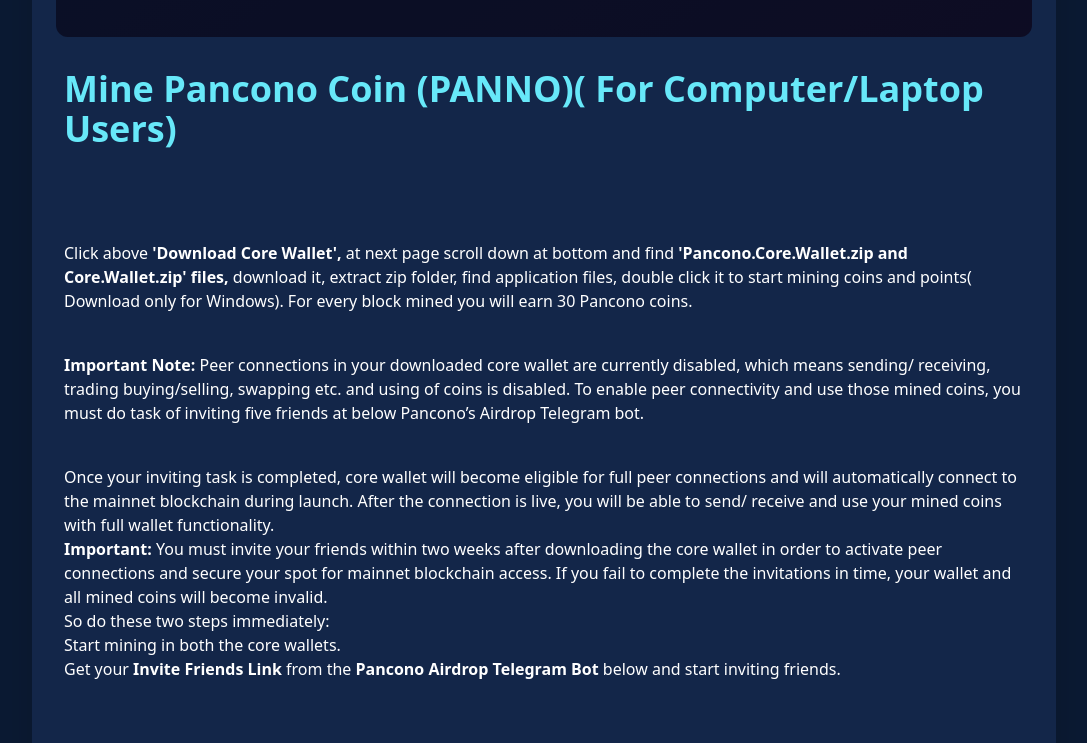
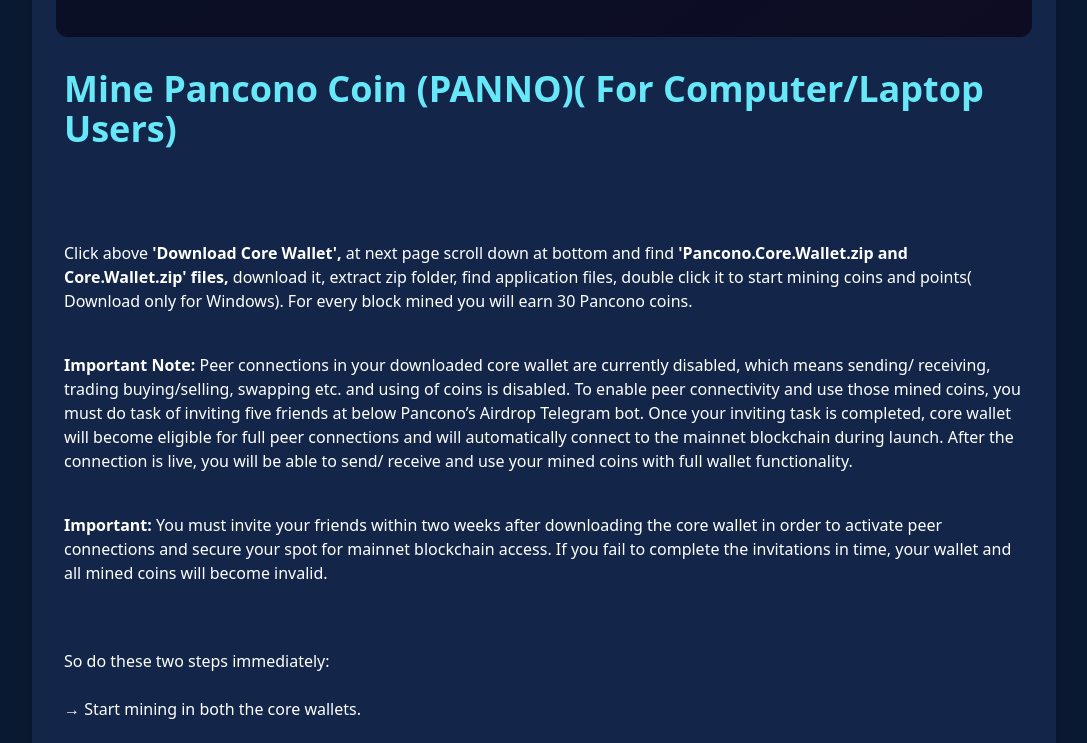
Before and after one commit to ChaserOd/Pancono_app_site, a plain HTML site: page index.html in a window 1280 px wide. Shown: the part 651-1394 px from the top of the page, without its empty margins (96-1183 px from the left). Drawn offline with nearby package versions, Linux system fonts and the light colour scheme.

Commit message:
Update index.html

```diff
--- a/index.html
+++ b/index.html
@@ -111,18 +111,19 @@
          </p>
        <p class="mb-10">
    <strong>Important Note:</strong> Peer connections in your downloaded core wallet are currently disabled, which means sending/ receiving, trading buying/selling, swapping etc. and using of coins is disabled. To enable peer connectivity and use those mined coins, you must do task of inviting five friends at below Pancono’s Airdrop Telegram bot.
-    </p>
-Once your inviting task is completed, core wallet will become eligible for full peer connections and will automatically connect to the mainnet blockchain during launch. After the connection is live, you will be able to send/ receive and use your mined coins with full wallet functionality.
-<br />
+
+Once your inviting task is completed, core wallet will become eligible for full peer connections and will automatically connect to the mainnet blockchain during launch. After the connection is live, you will be able to send/ receive and use your mined coins with full wallet functionality. </p>
+ <p class="mb-10">
 <strong>Important:</strong> You must invite your friends within two weeks after downloading the core wallet in order to activate peer connections and secure your spot for mainnet blockchain access.
 If you fail to complete the invitations in time, your wallet and all mined coins will become invalid.
+    </p>
 <br />
 So do these two steps immediately:
-<br />
-Start mining in both the core wallets.
-<br />
-Get your <strong>Invite Friends Link</strong> from the <strong>Pancono Airdrop Telegram Bot</strong> below and start inviting friends.
- <br /><br /><br />
+<br /><br />
+ → Start mining in both the core wallets.
+<br /><br />
+ → Get your <strong>Invite Friends Link</strong> from the <strong>Pancono Airdrop Telegram Bot</strong> below and start inviting friends.
+ <br /><br />
  <div class="mt-8 text-center">
   <a href="https://t.me/PanconoWallet_Bot?start" class="bg-blue-600 px-6 py-3 rounded-xl text-lg font-semibold hover:bg-blue-700 transition">
     Pancono Airdrop Telegram Bot
```
